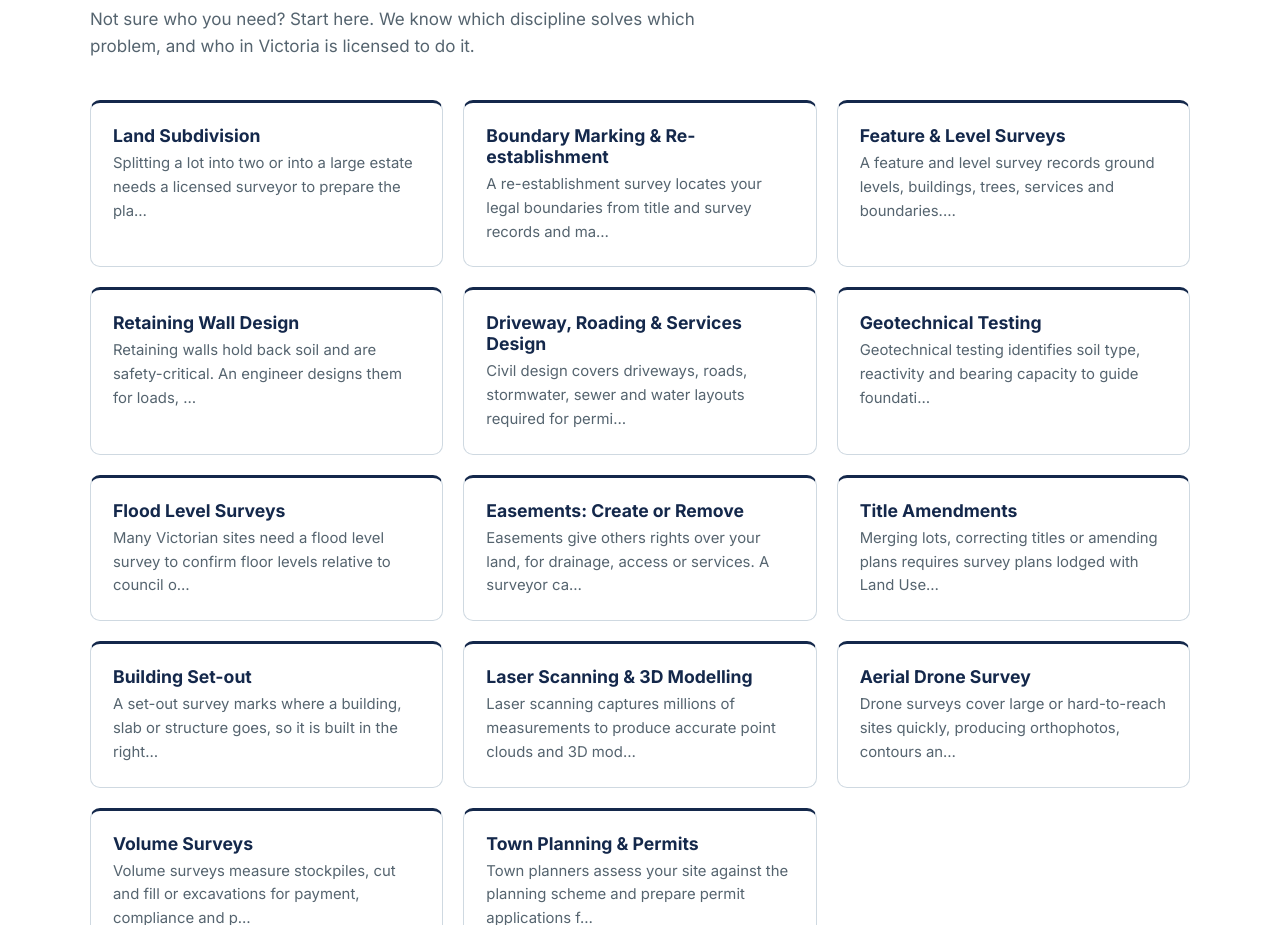
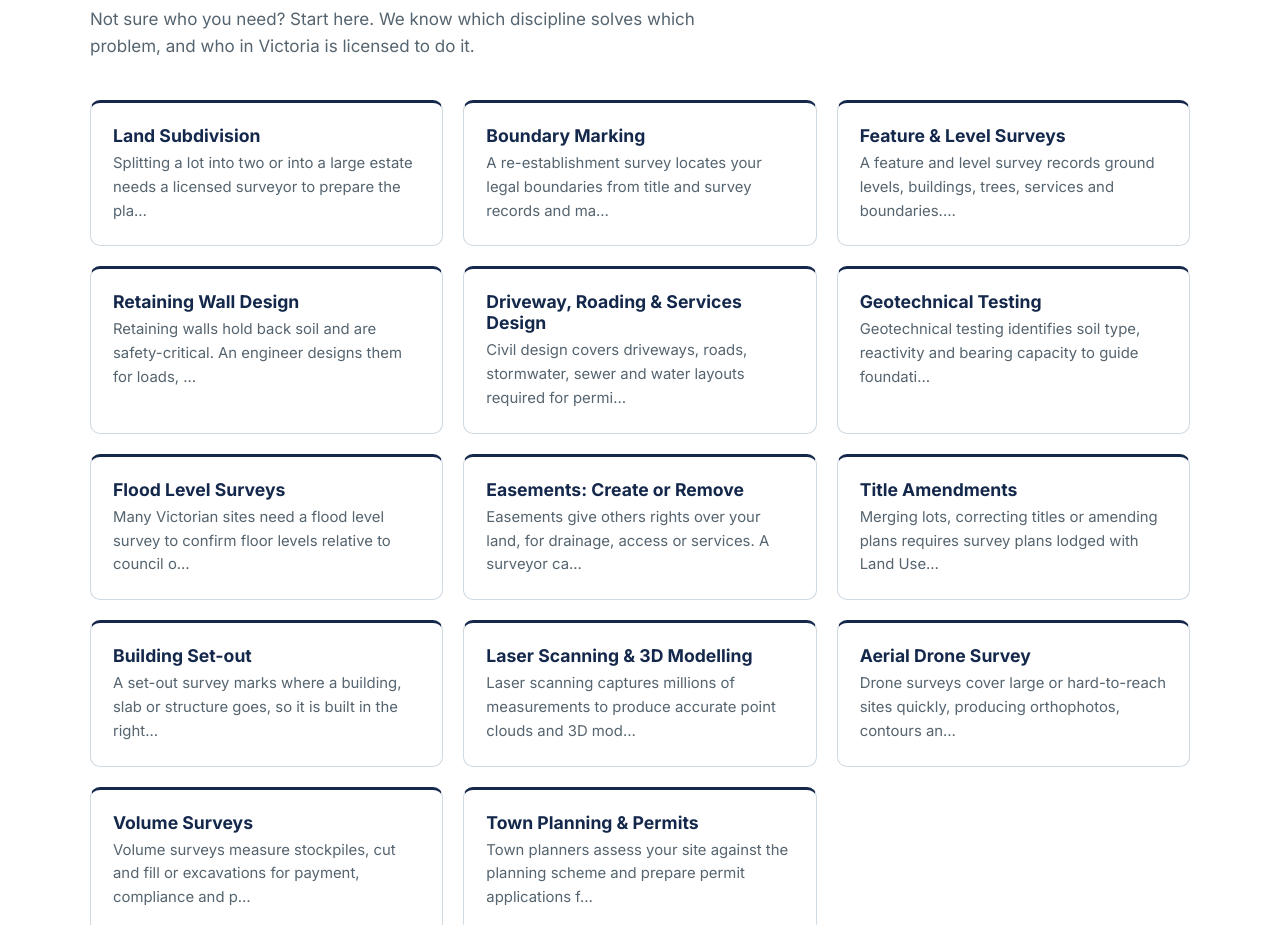
Before and after one commit to SalsaUs/LDC-Upload, a plain HTML site: page index.html in a window 1280 px wide. Shown: the part 960-1885 px from the top of the page. Drawn offline with Linux system fonts and the light colour scheme.

Commit message:
Remove 'Re-establishment' from Boundary Marking title

```diff
--- a/index.html
+++ b/index.html
@@ -193,7 +193,7 @@
           </a>
 
           <a class="tile" href="./services/boundary-marking-disputes/"> <!-- 2 -->
-            <h3>Boundary Marking & Re-establishment</h3>
+            <h3>Boundary Marking</h3>
             <p>A re-establishment survey locates your legal boundaries from title and survey records and ma…</p>
           </a>
 
```
